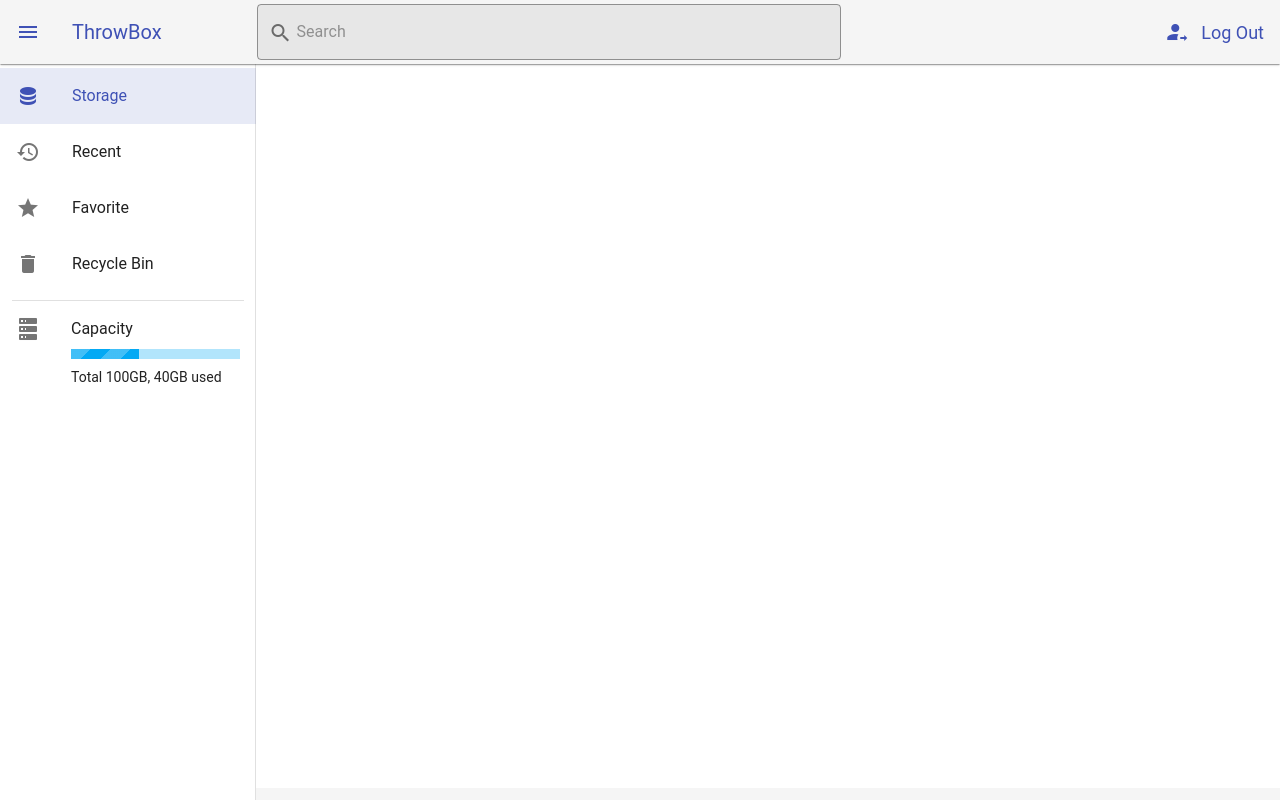
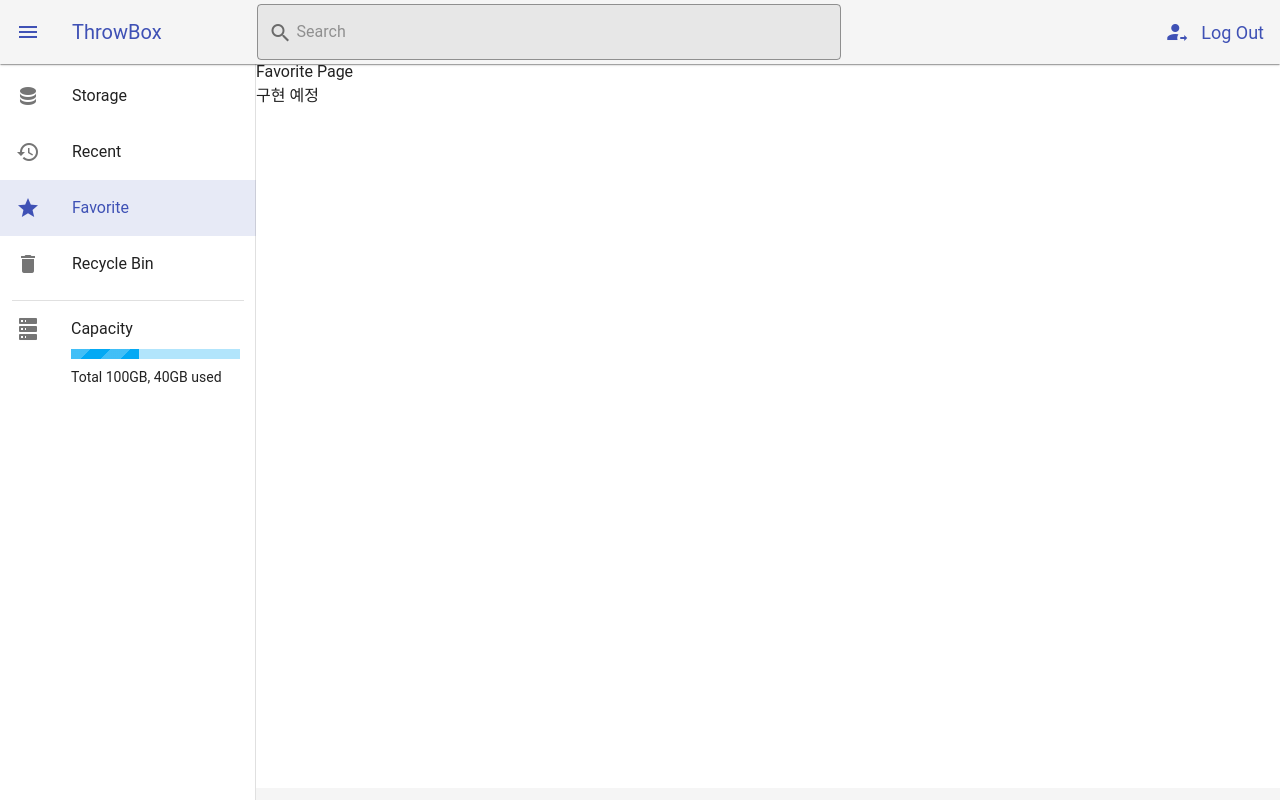
Before and after one commit to 4Moyede/ThrowBox, a Vue app in the folder front/: page /favorite in a window 1280 px wide. Built offline with nearby package versions, Linux system fonts and the light colour scheme; a small style sheet from the web is missing.

Commit message:
nav 껍데기 페이지 만듦

```diff
--- a/front/src/App.vue
+++ b/front/src/App.vue
@@ -37,6 +37,7 @@
           <v-list-item
             v-for="(item, i) in navMenu"
             :key="i"
+            :to="item.to"
           >
             <v-list-item-icon>
               <v-icon v-text="item.icon"></v-icon>
--- a/front/src/router/index.js
+++ b/front/src/router/index.js
@@ -33,6 +33,21 @@ const routes = [
     name: 'Home',
     component: () => import('../views/Home.vue'),
   },
+  {
+    path: '/favorite',
+    name: 'Favorite',
+    component: () => import('../views/Favorite.vue'),
+  },
+  {
+    path: '/recent',
+    name: 'Recent',
+    component: () => import('../views/Recent.vue'),
+  },
+  {
+    path: '/bin',
+    name: 'RecycleBin',
+    component: () => import('../views/RecycleBin.vue'),
+  },
 ];
 
 const router = new VueRouter({
--- /dev/null
+++ b/front/src/views/Favorite.vue
@@ -0,0 +1,16 @@
+<template>
+  <v-sheet style="margin-top: 60px">
+    <div>Favorite Page</div>
+    <div>구현 예정</div>
+  </v-sheet>
+</template>
+
+<script>
+export default {
+
+};
+</script>
+
+<style>
+
+</style>
--- /dev/null
+++ b/front/src/views/Recent.vue
@@ -0,0 +1,16 @@
+<template>
+  <v-sheet style="margin-top: 60px">
+    <div>Recent Page</div>
+    <div>구현 예정</div>
+  </v-sheet>
+</template>
+
+<script>
+export default {
+
+};
+</script>
+
+<style>
+
+</style>
--- /dev/null
+++ b/front/src/views/RecycleBin.vue
@@ -0,0 +1,16 @@
+<template>
+  <v-sheet style="margin-top: 60px">
+    <div>RecycleBin Page</div>
+    <div>구현 예정</div>
+  </v-sheet>
+</template>
+
+<script>
+export default {
+
+};
+</script>
+
+<style>
+
+</style>
```
